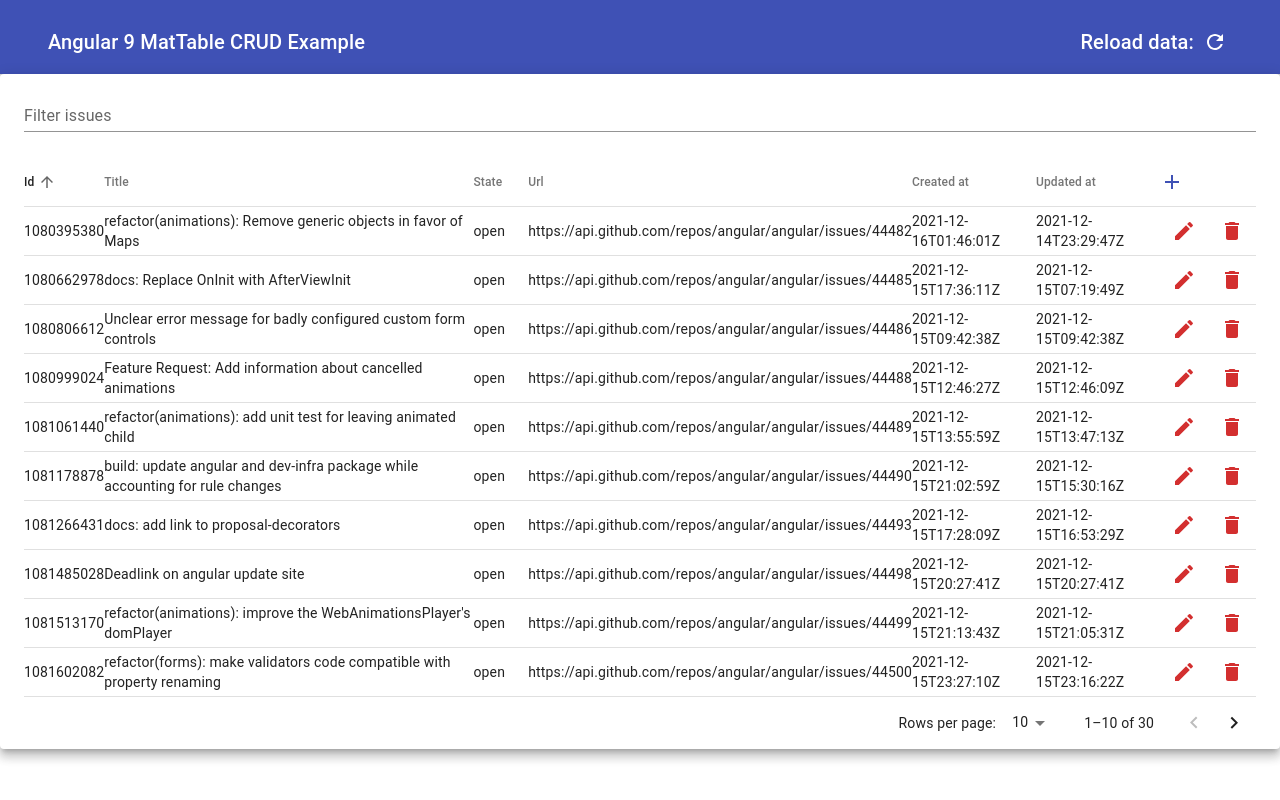
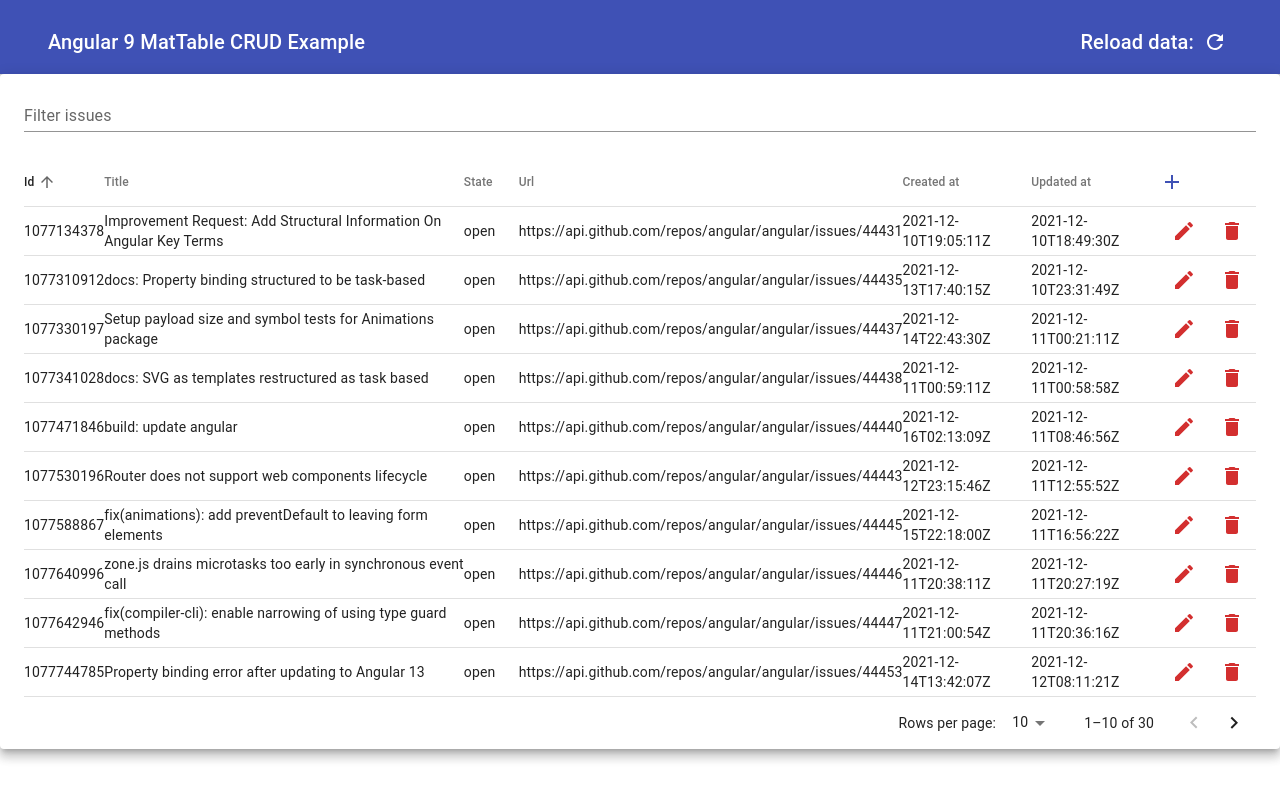
Before and after one commit to andresfelipear/React-FinalProyect, a React (Create React App) app: page / in a window 1280 px wide. Built offline with nearby package versions, Linux system fonts and the light colour scheme.

Commit message:
fixxing some errors "error sorting"

```diff
--- a/src/components/table/TablePy.jsx
+++ b/src/components/table/TablePy.jsx
@@ -63,7 +63,7 @@
         dispatch(delete_issue(id));
     }
 
-    const handleUpdate = (issue) =>{
+    const handleUpdate = (issue) => {
         props.handleClick(issue)
 
     }
@@ -79,8 +79,8 @@
                     handleClick={props.handleClick}
                 />
                 <TableBody>
-                    {data.slice(page * rowsPerPage, page * rowsPerPage + rowsPerPage)
-                        .sort(getComparator(order, orderBy))
+                    {data.sort(getComparator(order, orderBy))
+                        .slice(page * rowsPerPage, page * rowsPerPage + rowsPerPage)
                         .map((issue, index) => {
                             return (
                                 <TableRow key={index}>
@@ -91,12 +91,12 @@
                                     <TableCell>{issue.updated_at}</TableCell>
                                     <TableCell>{issue.created_at}</TableCell>
                                     <TableCell>
-                                        <Stack  direction="row">
+                                        <Stack direction="row">
                                             <IconButton
                                                 size="large"
                                                 aria-label="edit issue"
                                                 color="error"
-                                                onClick={()=>{handleUpdate(issue)}}
+                                                onClick={() => { handleUpdate(issue) }}
                                             >
                                                 <Edit />
                                             </IconButton>
@@ -104,7 +104,7 @@
                                                 size="large"
                                                 aria-label="delete issue"
                                                 color="error"
-                                                onClick={()=>{handleDelete(issue.id)}}
+                                                onClick={() => { handleDelete(issue.id) }}
                                             >
                                                 <Delete />
 
```
